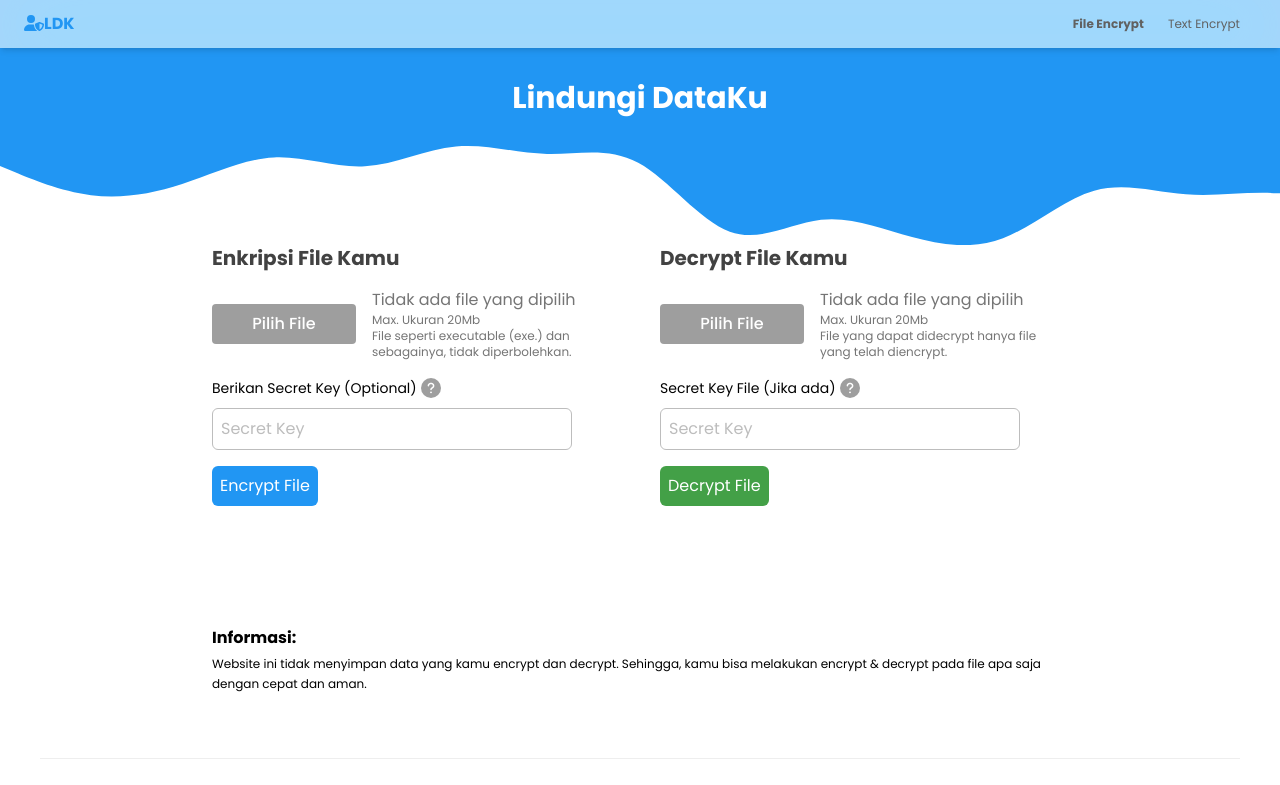
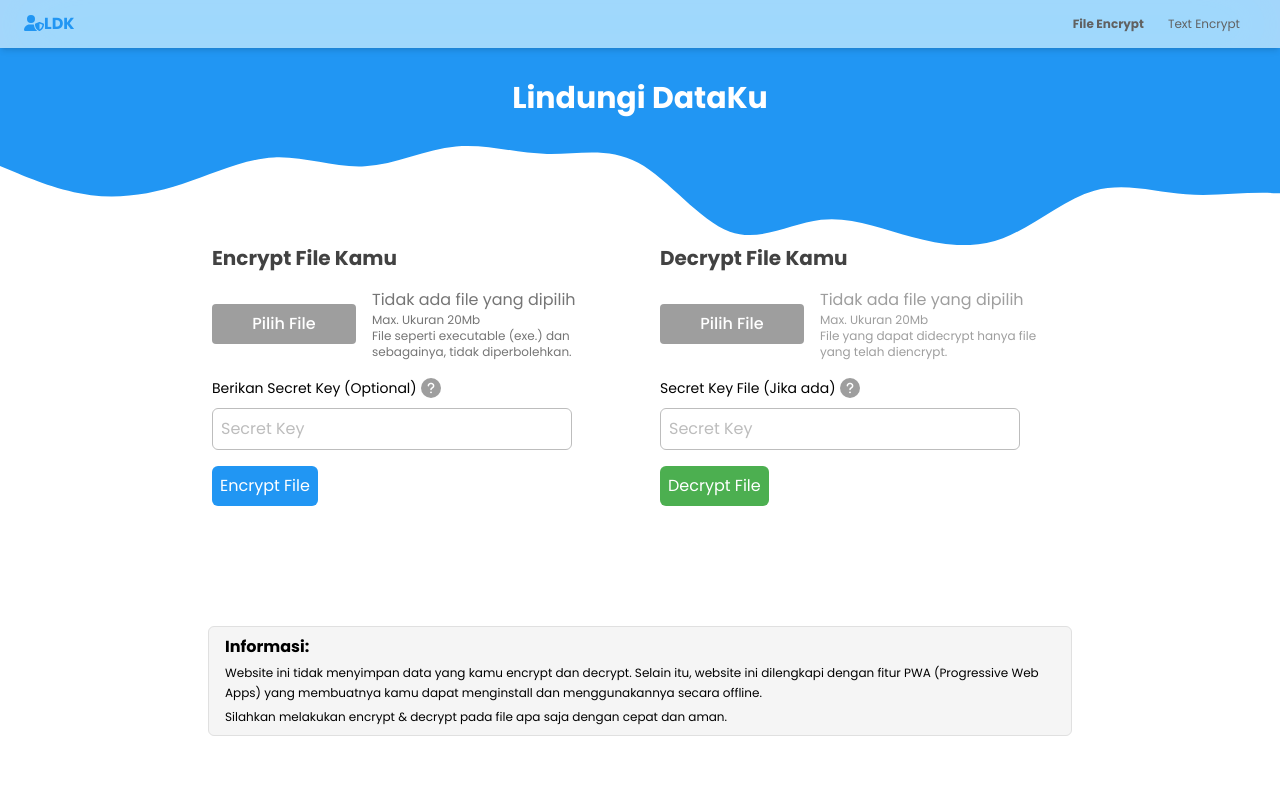
Before and after one commit to dadang-hawari/LindungiDataKu, a React (Vite) app: page / in a window 1280 px wide. Shown: the top 785 px of the page. Built offline with nearby package versions, Linux system fonts and the light colour scheme.

Commit message:
add rel apple icon, update information component

```diff
--- a/index.html
+++ b/index.html
@@ -13,9 +13,11 @@
       content="Lindungi DataKu - Lindungi file/data, text untuk dirimu"
     />
     <meta name="dicoding:email" content="muhammaddadanghawari@gmail.com" />
+
     <title>Lindungi DataKu</title>
     <link rel="preconnect" href="https://fonts.googleapis.com" />
     <link rel="preconnect" href="https://fonts.gstatic.com" crossorigin />
+    <link rel="apple-touch-icon" href="/assets/svgs/lindungidataaku_logo.svg" />
     <link
       href="https://fonts.googleapis.com/css2?family=Poppins:wght@400;500;700&display=swap"
       rel="stylesheet"
--- a/src/components/common/Information.jsx
+++ b/src/components/common/Information.jsx
@@ -2,13 +2,20 @@ import React from 'react';
 
 export default function Information() {
   return (
-    <section className="mt-10  max-w-4xl px-5 mx-auto">
-      <h2 className="font-bold ">Informasi:</h2>
-      <p className="text-xs leading-5 mt-1">
-        Website ini tidak menyimpan data yang kamu encrypt dan decrypt.
-        Sehingga, kamu bisa melakukan encrypt & decrypt pada file apa saja
-        dengan cepat dan aman.
-      </p>
+    <section className="mt-10  max-w-4xl px-4 mx-auto">
+      <div className="w-full border border-gray-300 bg-gray-100 px-4 rounded-md py-2">
+        <h2 className="font-bold ">Informasi:</h2>
+        <p className="text-xs leading-5 mt-1">
+          Website ini tidak menyimpan data yang kamu encrypt dan decrypt. Selain
+          itu, website ini dilengkapi dengan fitur PWA (Progressive Web Apps)
+          yang membuatnya kamu dapat menginstall dan menggunakannya secara
+          offline.
+        </p>
+        <p className="text-xs leading-5 mt-1">
+          Silahkan melakukan encrypt & decrypt pada file apa saja dengan cepat
+          dan aman.
+        </p>
+      </div>
     </section>
   );
 }
--- a/src/components/decrypt/FileDecrypt.jsx
+++ b/src/components/decrypt/FileDecrypt.jsx
@@ -62,7 +62,7 @@ function FileDecrypt() {
       <div className="flex items-center space-x-4 my-4">
         <label
           htmlFor="fileInputDecrypt"
-          className="cursor-pointer bg-gray-500 hover:bg-gray-600 transition-colors text-white font-medium py-2 max-w-36 w-full text-center rounded"
+          className="cursor-pointer bg-gray-500 hover:bg-gray-500 transition-colors text-white font-medium py-2 max-w-36 w-full text-center rounded"
         >
           Pilih File
         </label>
@@ -72,7 +72,7 @@ function FileDecrypt() {
           className="hidden"
           onChange={handleFileChange}
         />
-        <span id="fileName" className="text-gray-600">
+        <span id="fileName" className="text-gray-500">
           {file?.name ? file?.name : 'Tidak ada file yang dipilih'}
           <span className="block text-xs">Max. Ukuran 20Mb</span>
           <span className="block text-xs">
@@ -90,12 +90,12 @@ function FileDecrypt() {
           value={password}
           onChange={handlePasswordChange}
           placeholder="Secret Key"
-          className="outline-none border block mt-2 border-gray-400 rounded-md  p-2 focus:border-green-600 mr-4 w-full"
+          className="outline-none border block mt-2 border-gray-400 rounded-md  p-2 focus:border-green-500 mr-4 w-full"
         />
       </div>
       <button
         onClick={handleDecrypt}
-        className="bg-green-600  hover:bg-green-600 transition-colors duration-300 mt-4 text-white p-2 rounded-md"
+        className="bg-green-500  hover:bg-green-600 transition-colors duration-300 mt-4 text-white p-2 rounded-md"
       >
         Decrypt File
       </button>
@@ -105,7 +105,7 @@ function FileDecrypt() {
           <a
             href={decryptedFile}
             download={`decrypt`}
-            className="text-green-600 border border-green-600 rounded-md p-2 max-w-80 w-full text-center mt-2 block"
+            className="text-green-500 border border-green-500 rounded-md p-2 max-w-80 w-full text-center mt-2 block"
           >
             Download {`decrypt-${file?.name?.split('.')[0]}.txt`}
           </a>
--- a/src/components/encrypt/FileEncrypt.jsx
+++ b/src/components/encrypt/FileEncrypt.jsx
@@ -81,7 +81,7 @@ function FileEncrypt() {
   return (
     <div className="mb-20 w-full flex flex-row-reverse items-center">
       <div className="w-full">
-        <h2 className="font-bold text-xl text-gray-800">Enkripsi File Kamu</h2>
+        <h2 className="font-bold text-xl text-gray-800">Encrypt File Kamu</h2>
         <div className="flex items-center space-x-4 my-4">
           <label
             htmlFor="fileInput"
```
